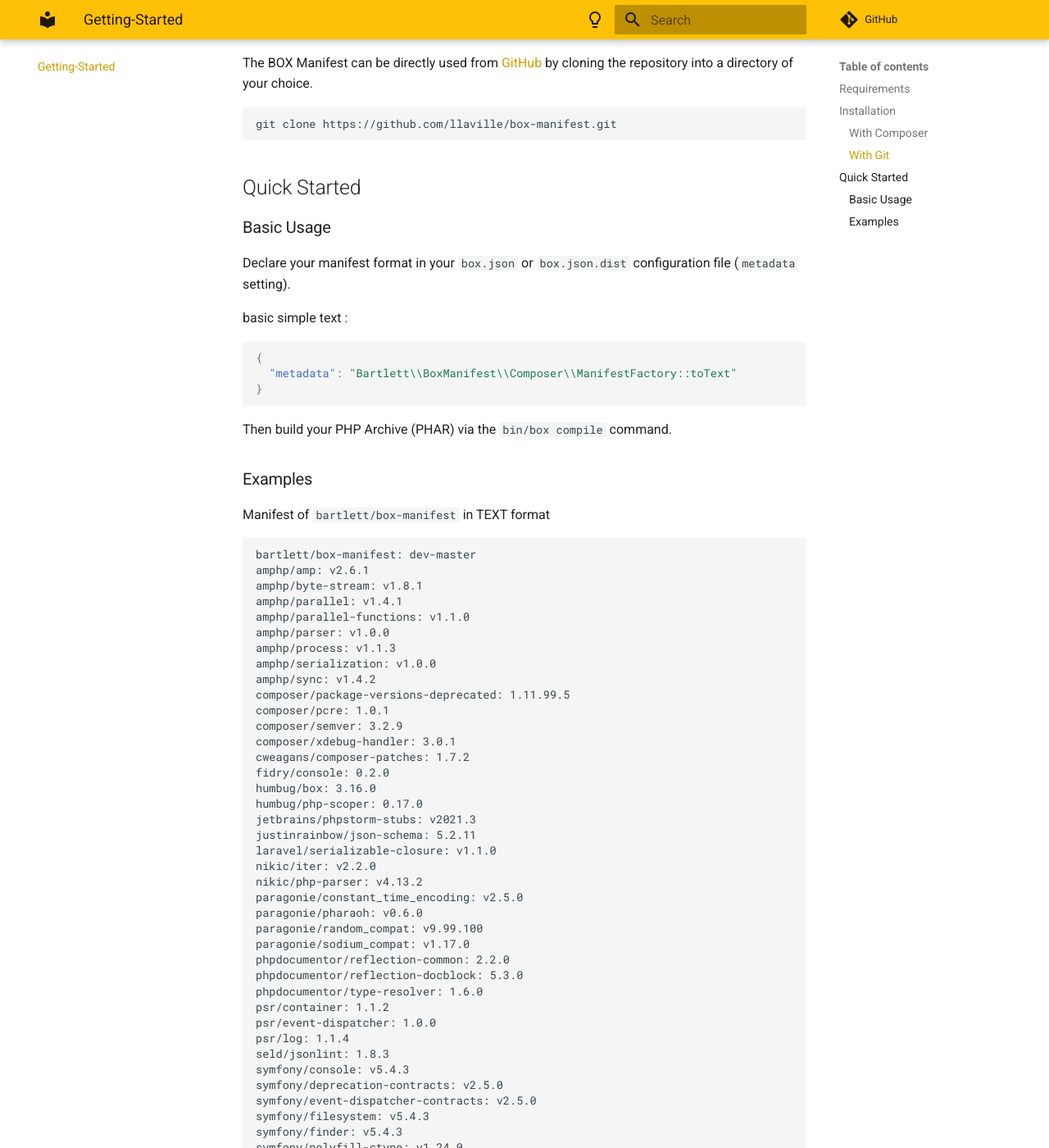
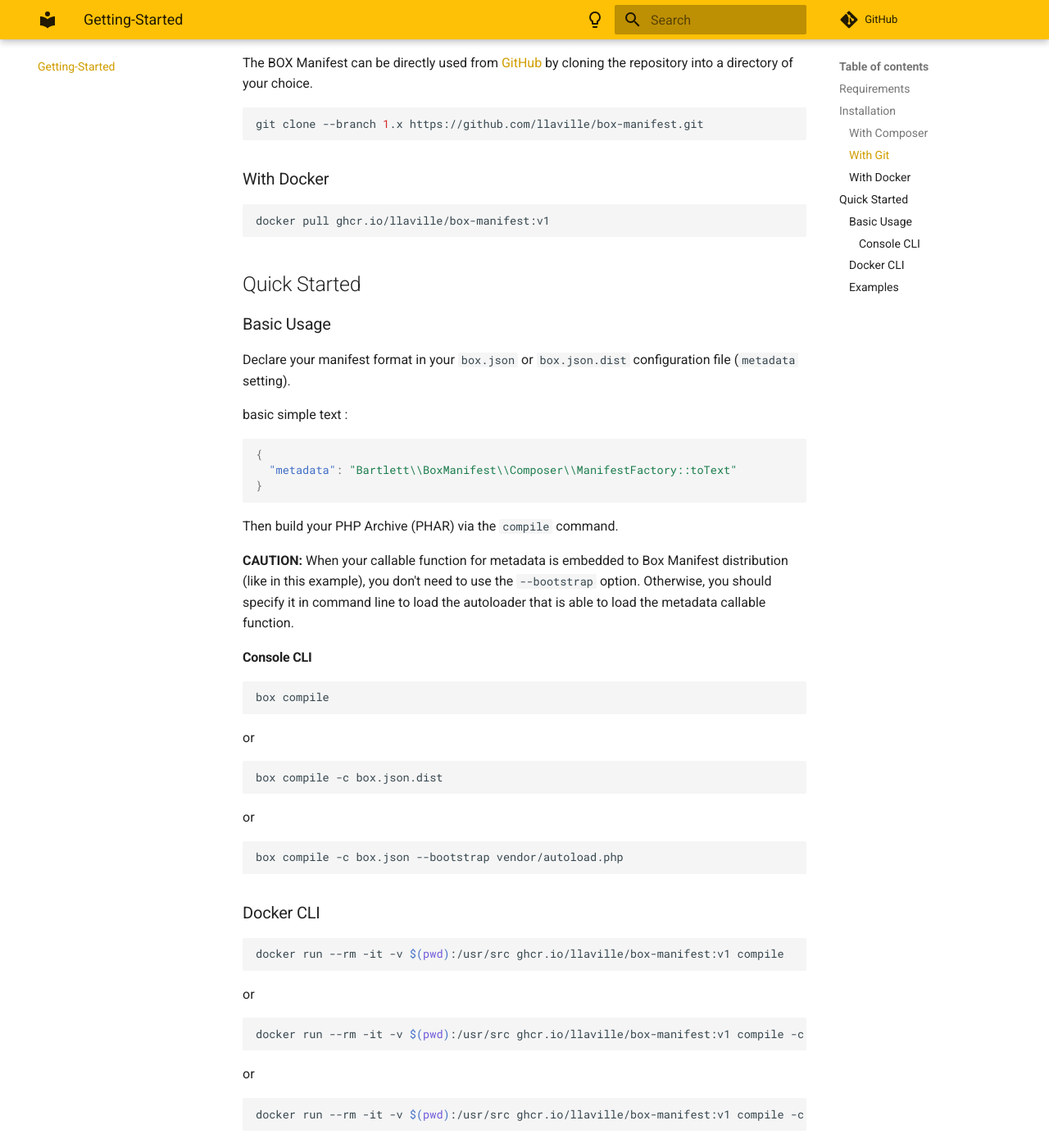
Before and after one commit to llaville/box-manifest, an MkDocs documentation site: the page built from docs/getting-started.md, in a window 1280 px wide and 1400 px high, scrolled down 786 px. Shown: the whole window at 82% size. Built offline with MkDocs 1.6.1 and Material for MkDocs 9.7.7, drawn with Linux system fonts in a browser that asks for light colours; comment, search, counter and statistics services are not loaded.

````diff
--- a/docs/getting-started.md
+++ b/docs/getting-started.md
@@ -20,7 +20,7 @@ Install the BOX Manifest with [Composer](https://getcomposer.org/).
 If you don't know yet what is composer, have a look [on introduction](http://getcomposer.org/doc/00-intro.md).
 
 ```shell
-composer require bartlett/box-manifest
+composer require bartlett/box-manifest ^1
 ```
 
 ### With Git
@@ -29,7 +29,13 @@ The BOX Manifest can be directly used from [GitHub](https://github.com/llaville/
 by cloning the repository into a directory of your choice.
 
 ```shell
-git clone https://github.com/llaville/box-manifest.git
+git clone --branch 1.x https://github.com/llaville/box-manifest.git
+```
+
+### With Docker
+
+```shell
+docker pull ghcr.io/llaville/box-manifest:v1
 ```
 
 ## Quick Started
@@ -46,7 +52,47 @@ basic simple text :
 }
 ```
 
-Then build your PHP Archive (PHAR) via the `bin/box compile` command.
+Then build your PHP Archive (PHAR) via the `compile` command.
+
+**CAUTION:** When your callable function for metadata is embedded to Box Manifest distribution (like in this example),
+you don't need to use the `--bootstrap` option. Otherwise, you should specify it in command line to load the autoloader
+that is able to load the metadata callable function.
+
+#### Console CLI
+
+```shell
+box compile
+```
+
+or
+
+```shell
+box compile -c box.json.dist
+```
+
+or
+
+```shell
+box compile -c box.json --bootstrap vendor/autoload.php
+```
+
+### Docker CLI
+
+```shell
+docker run --rm -it -v $(pwd):/usr/src ghcr.io/llaville/box-manifest:v1 compile
+```
+
+or
+
+```shell
+docker run --rm -it -v $(pwd):/usr/src ghcr.io/llaville/box-manifest:v1 compile -c /usr/src/box.json.dist
+```
+
+or
+
+```shell
+docker run --rm -it -v $(pwd):/usr/src ghcr.io/llaville/box-manifest:v1 compile -c /usr/src/box.json --bootstrap /usr/src/vendor/autoload.php
+```
 
 ### Examples
 
````
Also changed, not shown: CHANGELOG.md (+9 -3 lines), README.md (+1 -1 lines), 1 other file.
